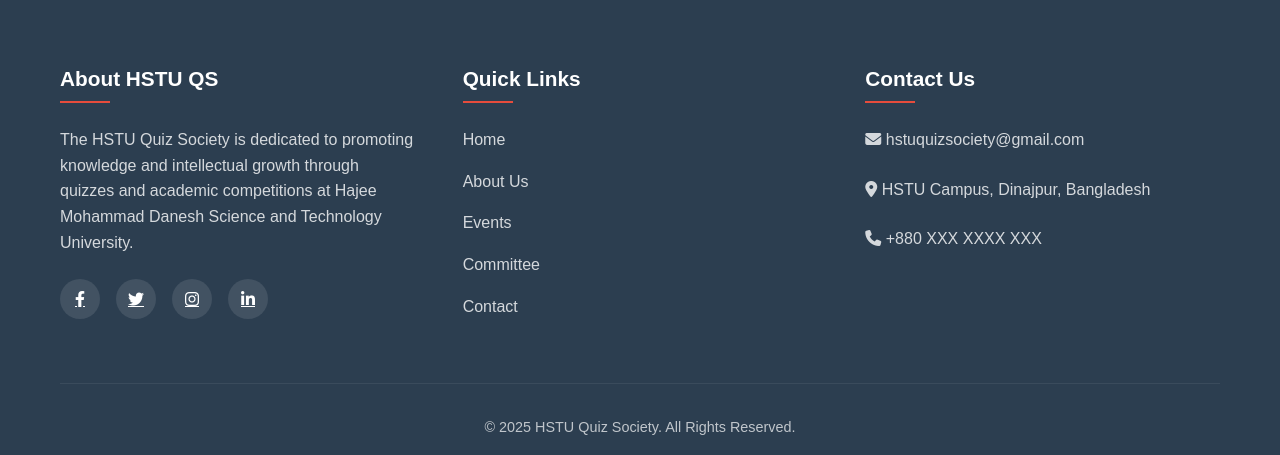
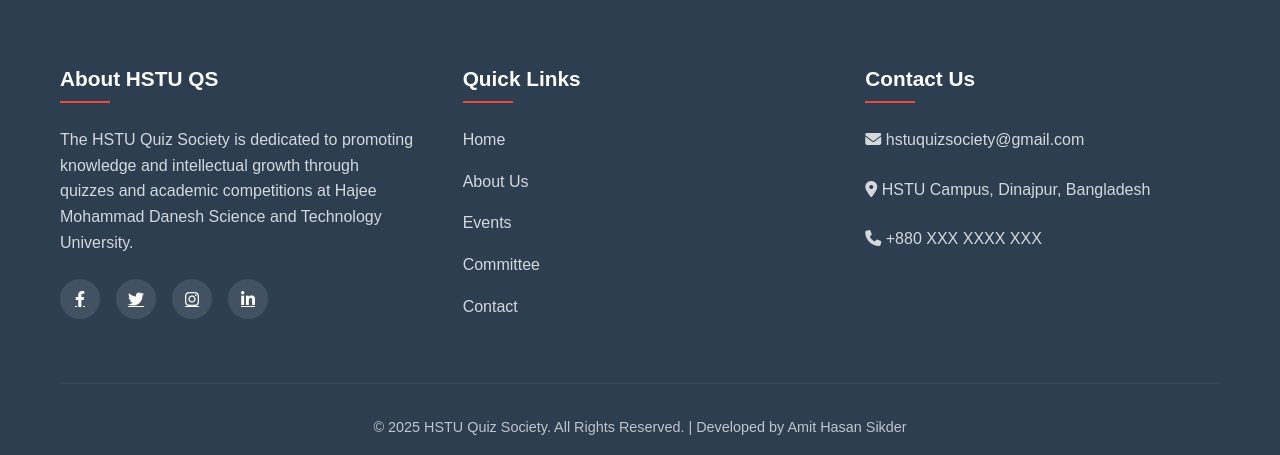
Before and after one commit to amithasan16Hstu/HSTU-Quiz-Society, a plain HTML site: page index.html in a window 1280 px wide. Shown: the part 3790-4245 px from the top of the page. Drawn offline with nearby package versions, Linux system fonts and the light colour scheme.

Commit message:
Update index.html

```diff
--- a/index.html
+++ b/index.html
@@ -954,7 +954,7 @@
                 </div>
             </div>
             <div class="footer-bottom">
-                <p>&copy; 2025 HSTU Quiz Society. All Rights Reserved.</p>
+                <p>&copy; 2025 HSTU Quiz Society. All Rights Reserved. | Developed by Amit Hasan Sikder</p>
             </div>
         </div>
     </footer>
```
